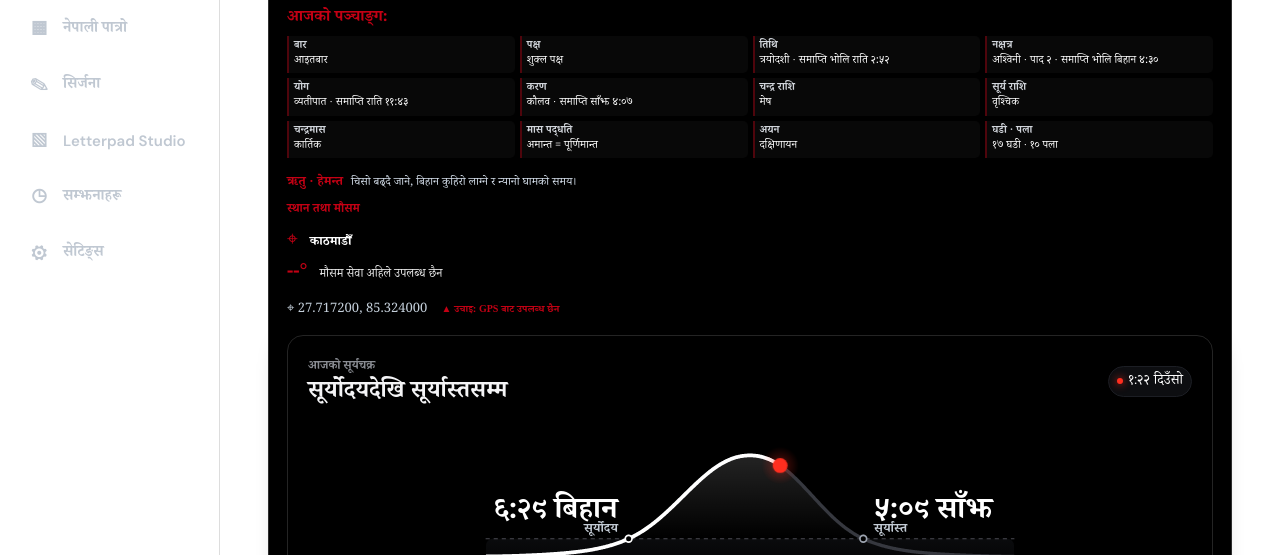
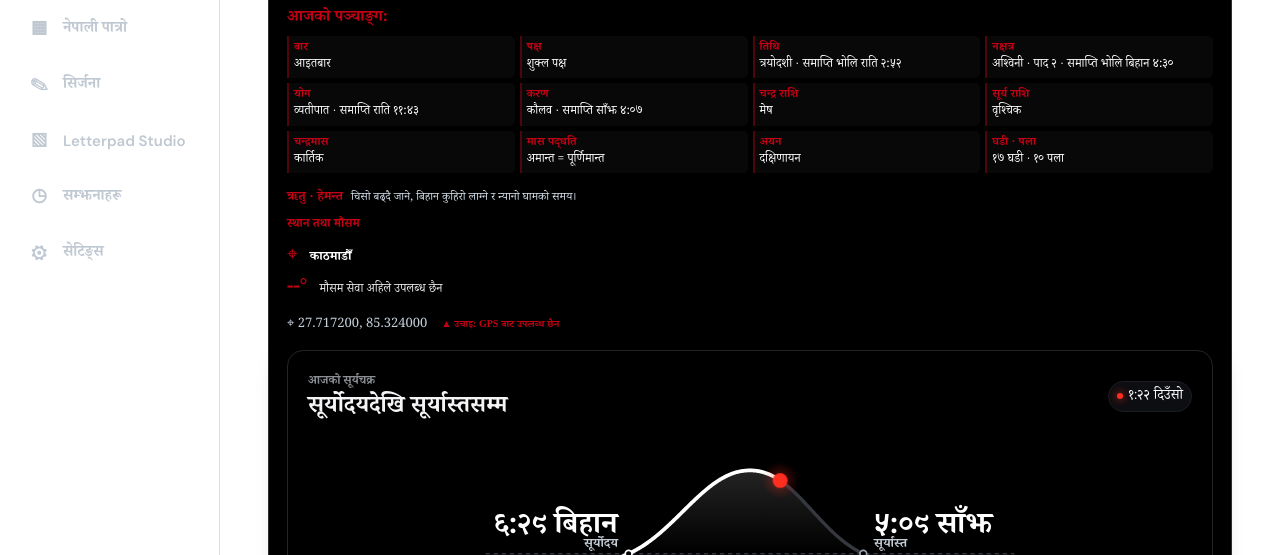
Before and after one commit to kabijwe/PersonalDiary-, a plain HTML site: page index.html in a window 1280 px wide. Shown: the part 245-800 px from the top of the page. Drawn offline with nearby package versions, Linux system fonts and the light colour scheme; no server answers.

Commit message:
Style Panchang labels red and bold with larger white values

```diff
--- a/styles.css
+++ b/styles.css
@@ -2366,3 +2366,22 @@ body .book-page.page-turn-prev{animation:pageTurnPrev .28s cubic-bezier(.35,.7,.
  #page-home .panchang-summary .panchang-label{font-size:9px!important;line-height:1.25!important}
  #page-home .panchang-summary .panchang-value{font-size:9.5px!important;line-height:1.3!important}
 }
+
+
+/* Panchang summary: red bold labels, clear white values, slightly larger type. */
+#page-home .panchang-summary .panchang-label{
+  color:#C40014!important;
+  font-weight:800!important;
+  font-size:11.5px!important;
+  line-height:1.4!important;
+}
+#page-home .panchang-summary .panchang-value{
+  color:#fff!important;
+  font-size:12px!important;
+  font-weight:500!important;
+  line-height:1.45!important;
+}
+@media(max-width:650px){
+  #page-home .panchang-summary .panchang-label{font-size:10.5px!important}
+  #page-home .panchang-summary .panchang-value{font-size:11px!important}
+}
```
